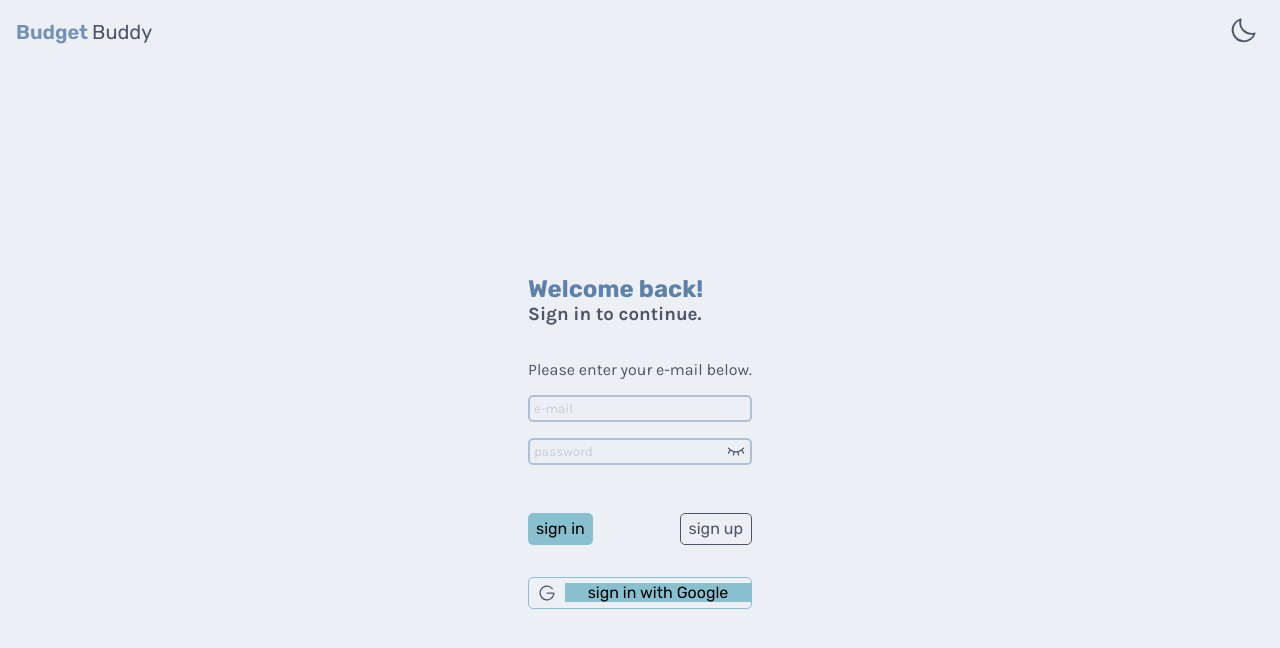
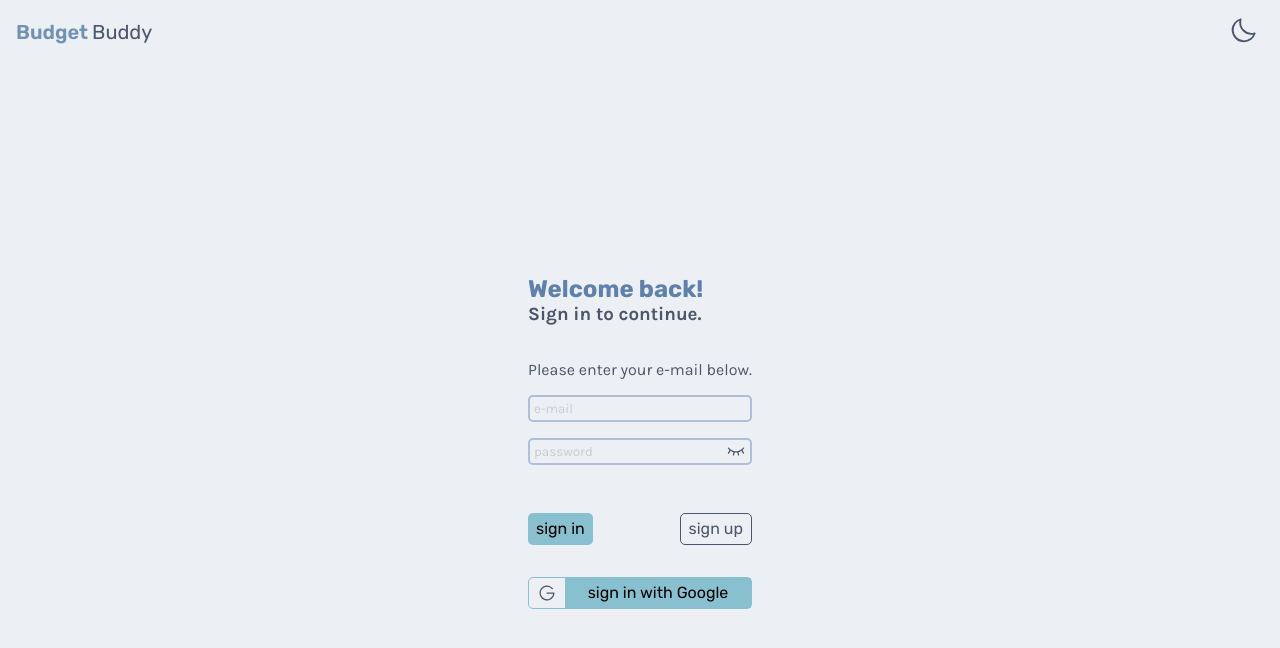
Before and after one commit to sanderdsz/budget-buddy, a Next.js app: page / in a window 1280 px wide. Shown: the top 648 px of the page. Built offline with nearby package versions, Linux system fonts and the light colour scheme; no server answers.

Commit message:
feat: social button styles done

```diff
--- a/src/components/basicElements/socialLoginButton/styles.module.css
+++ b/src/components/basicElements/socialLoginButton/styles.module.css
@@ -72,6 +72,9 @@
 }
 
 .label {
-    height: max-content;
+    display: flex;
+    align-items: center;
+    justify-content: center;
+    height: 100%;
     width: 100%;
 }
```
